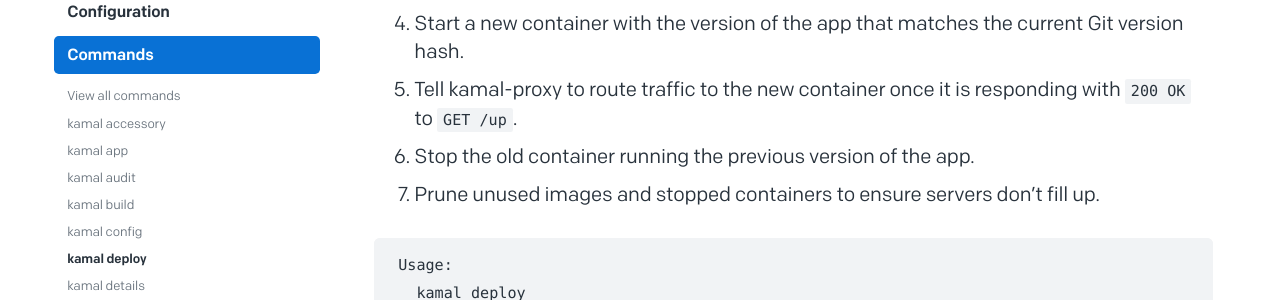
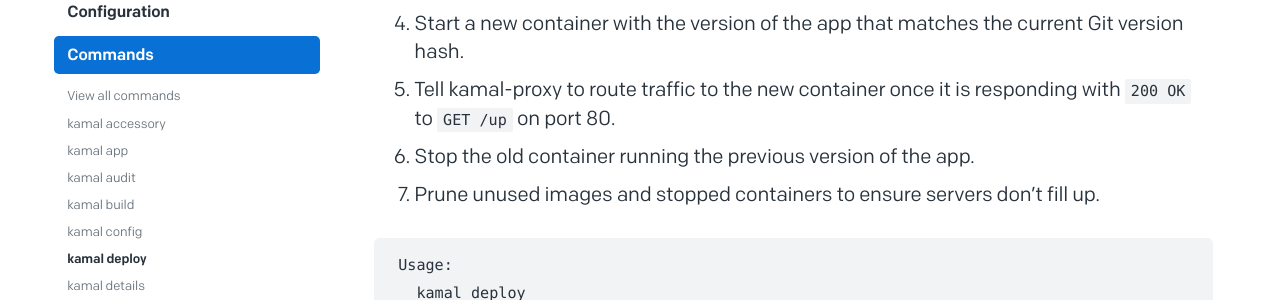
Before and after one commit to basecamp/kamal-site, a Jekyll site: the page built from docs/commands/deploy.md, in a window 1280 px wide and 900 px high, scrolled down 455 px. Shown: the part 153-453 px from the top of the window. Built offline with Jekyll 4.4.1, drawn with Linux system fonts in a browser that asks for light colours.

Commit message:
Clarify kamal-proxy routing instructions for port 80

```diff
--- a/docs/commands/deploy.md
+++ b/docs/commands/deploy.md
@@ -14,7 +14,7 @@ The deployment process is:
 2. Build the app image, push it to the registry, and pull it onto the servers.
 3. Ensure kamal-proxy is running and accepting traffic on ports 80 and 443.
 4. Start a new container with the version of the app that matches the current Git version hash.
-5. Tell kamal-proxy to route traffic to the new container once it is responding with `200 OK` to `GET /up`.
+5. Tell kamal-proxy to route traffic to the new container once it is responding with `200 OK` to `GET /up` on port 80.
 6. Stop the old container running the previous version of the app.
 7. Prune unused images and stopped containers to ensure servers don't fill up.
 
```
